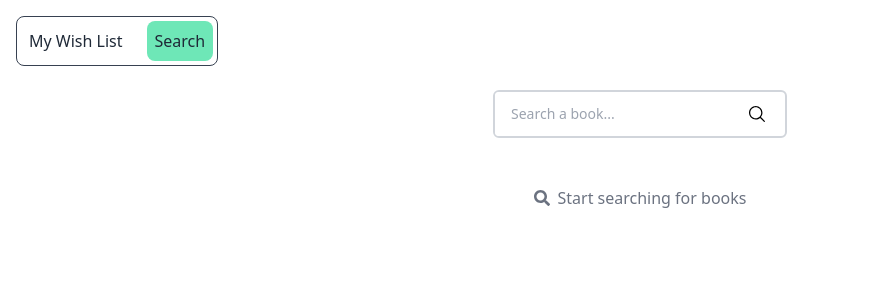
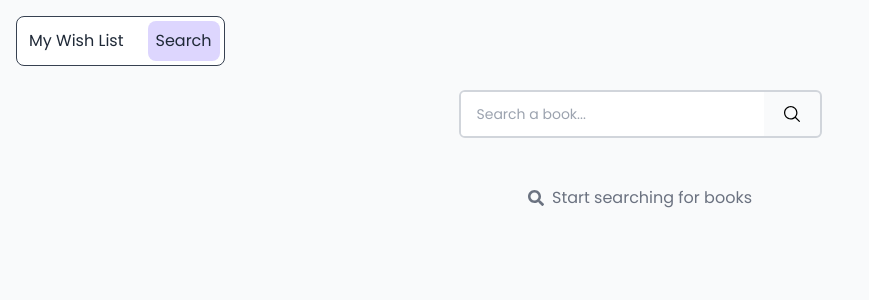
Before and after one commit to svetlana-soboleva/Book_Wishlist, a React (Vite) app: page /Book_Wishlist/search in a window 1280 px wide. Shown: the top 300 px of the page, without its empty margins (0-869 px from the left). Built offline with nearby package versions, Linux system fonts and the light colour scheme.

Commit message:
💄 update UI

```diff
--- a/index.html
+++ b/index.html
@@ -2,6 +2,8 @@
 <html lang="en">
   <head>
     <meta charset="UTF-8" />
+    <link href="https://fonts.googleapis.com/css2?family=Poppins:wght@300;400;500;600;700&display=swap" rel="stylesheet">
+
     <link
       href="https://cdn.jsdelivr.net/npm/tailwindcss@2/dist/tailwind.min.css"
       rel="stylesheet"
--- a/src/components/BookCard.tsx
+++ b/src/components/BookCard.tsx
@@ -34,20 +34,20 @@ export const BookCard = ({ item }: { item: Book }) => {
   });
 
   return (
-    <div className="flex flex-col justify-between bg-white shadow-md rounded-lg p-4 border border-gray-200 hover:shadow-lg transition-shadow duration-200 w-48">
+    <div className="flex flex-col justify-between bg-white shadow-md rounded-md p-3 border border-gray-200 hover:shadow-lg transition-shadow duration-200 w-40">
     <img
         src={thumbnail}
         alt={`${title} cover`}
-        className="w-full h-48 object-cover rounded mb-2"
+        className="w-full h-40 object-cover rounded mb-1"
     />
-      <h2 className="text-sm font-bold mb-1 text-gray-900 truncate">{title}</h2>
+    <h2 className="text-xs font-bold mb-1 text-gray-900 truncate">{title}</h2>
     <p className="text-xs text-gray-700 truncate">
         {authors?.join(", ") || "Unknown Author"}
     </p>
-      <p className="text-xs text-gray-600 mb-2">
+    <p className="text-xs text-gray-600 mb-1">
         <strong>Published:</strong> {formatDate(publishedDate)}
     </p>
-      <div className="flex items-center justify-between mt-2">
+    <div className="flex items-center justify-between mt-1">
         <button
             onClick={() => mutate(item)}
             className="flex items-center text-gray-500 text-xs hover:text-red-500 hover:cursor-pointer"
@@ -56,16 +56,16 @@ export const BookCard = ({ item }: { item: Book }) => {
                 className={`${isBookInWishList ? "text-red-600" : "text-gray-500 hover:text-red-400"}`}
             />
         </button>
-
-        <div className="flex items-center space-x-2 text-gray-600">
+        <div className="flex items-center space-x-1 text-gray-600">
             {pageCount && (
                 <p className="text-xs text-gray-700">{pageCount} pages</p>
             )}
             <a href={selfLink} target="_blank" rel="noopener noreferrer">
-            <FaBookOpen />
+                <FaBookOpen className="w-4 h-4" />
             </a>
         </div>
     </div>
 </div>
+
   );
 };
--- a/src/components/BookList.tsx
+++ b/src/components/BookList.tsx
@@ -23,7 +23,7 @@ export const BookList = ({ booksData, booksError, booksAreLoading }: Props) => {
   }
 
   if (booksError) {
-    return <p>Error loading books. Please try again later.</p>;
+    return <div className="text-red-500">Error loading books: {booksError.message}</div>;
   }
 
   return (
--- a/src/components/Navigation.tsx
+++ b/src/components/Navigation.tsx
@@ -2,7 +2,7 @@ import { Link, useLocation } from "@tanstack/react-router";
 
 export const Navigation = () => {
   return (
-    <div className="flex flex-row justify-center gap-4 m-4 p-1 border border-gray-700 rounded-lg">
+    <div className="bg-white flex flex-row justify-center gap-4 m-4 p-1 border border-gray-700 rounded-lg">
       <NavLink to="/" label="My Wish List" />
       <NavLink to="/search" label="Search" search={{ query: "" }} />
     </div>
@@ -25,7 +25,7 @@ const NavLink = ({ to, label, search = null }: NavLinkProps) => {
     <Link
       to={to}
       search={search || undefined}
-      className={`p-2 rounded-lg text-gray-800 ${isActive ? "bg-green-300" : "text-gray-600"}`}
+      className={`p-2 rounded-lg text-gray-800 ${isActive ? "bg-purple-200" : "text-gray-600"}`}
     >
       {label}
     </Link>
--- a/src/index.css
+++ b/src/index.css
@@ -1,3 +1,7 @@
 @tailwind base;
 @tailwind components;
 @tailwind utilities;
+
+:root{
+    font-family: 'Poppins', sans-serif;
+}
--- a/src/routes/__root.tsx
+++ b/src/routes/__root.tsx
@@ -7,16 +7,14 @@ const queryClient = new QueryClient();
 
 export const Route = createRootRoute({
   component: () => (
-    <div className="flex flex-col items-center">
+    <div className="flex flex-col items-center min-h-screen bg-gray-50">
       <div className="w-full flex justify-start">
         <Navigation />
       </div>
       <QueryClientProvider client={queryClient}>
-
-          <Outlet />
-          <TanStackRouterDevtools />
-          <ReactQueryDevtools initialIsOpen={false} />
-
+        <Outlet />
+        <TanStackRouterDevtools />
+        <ReactQueryDevtools initialIsOpen={false} />
       </QueryClientProvider>
     </div>
   ),
--- a/src/routes/index.lazy.tsx
+++ b/src/routes/index.lazy.tsx
@@ -34,10 +34,15 @@ function Index() {
   }
 
   return (
-    <div className="grid grid-cols-1 sm:grid-cols-2 md:grid-cols-3 lg:grid-cols-5 gap-4 p-4">
-      {booksWishData?.map((item: Book) => (
-        <BookCard key={item.id} item={item} />
-      ))}
+    <div className="px-4">
+      <h1 className="font-bold text-purple-500 opacity-60">Wish List</h1>
+      <div className="py-4 grid grid-cols-2 sm:grid-cols-3 md:grid-cols-4 lg:grid-cols-5 gap-4 ">
+        {booksWishData?.map((item: Book) => (
+          <BookCard key={item.id} item={item} />
+        ))}
+      </div>
+      <p className="font-bold text-purple-500 opacity-60">In Progress</p>
+      <p className="font-bold text-purple-500 opacity-60">Finished</p>
     </div>
   );
 }
```
Lines whose indentation alone changed are shown as unchanged.
